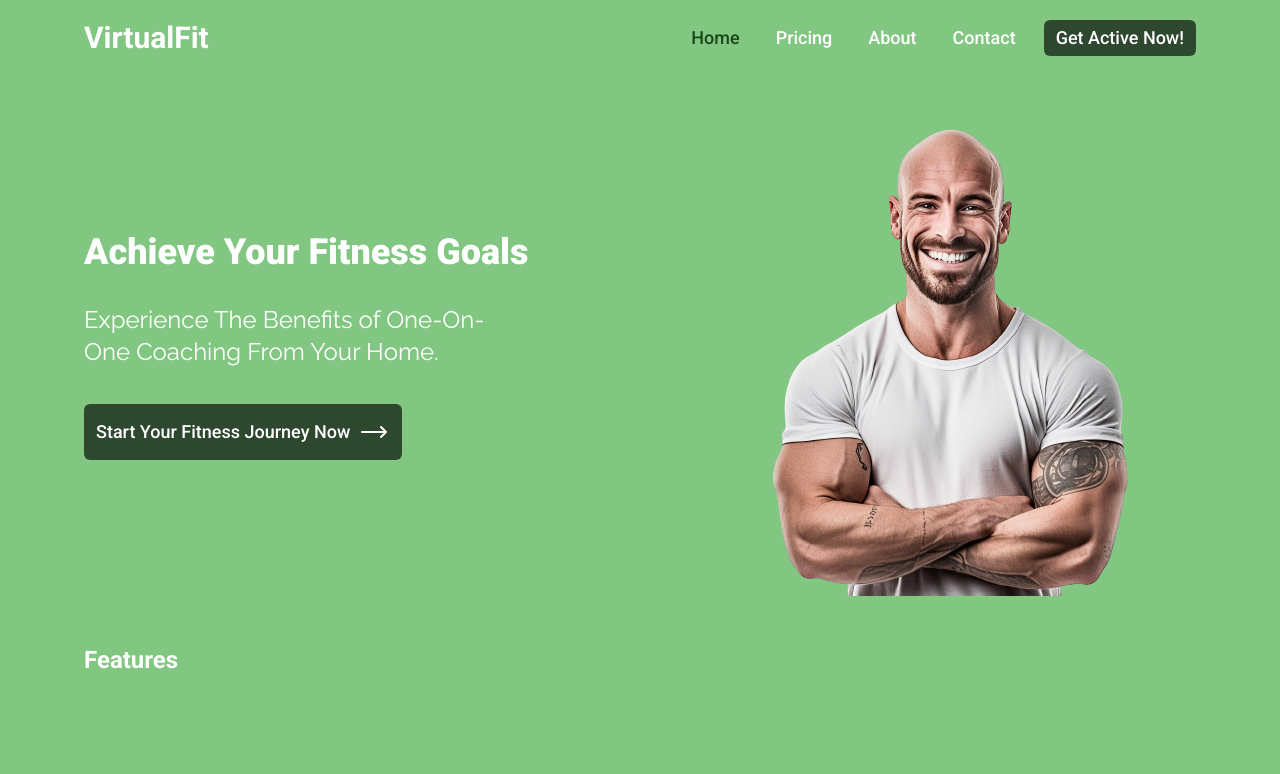
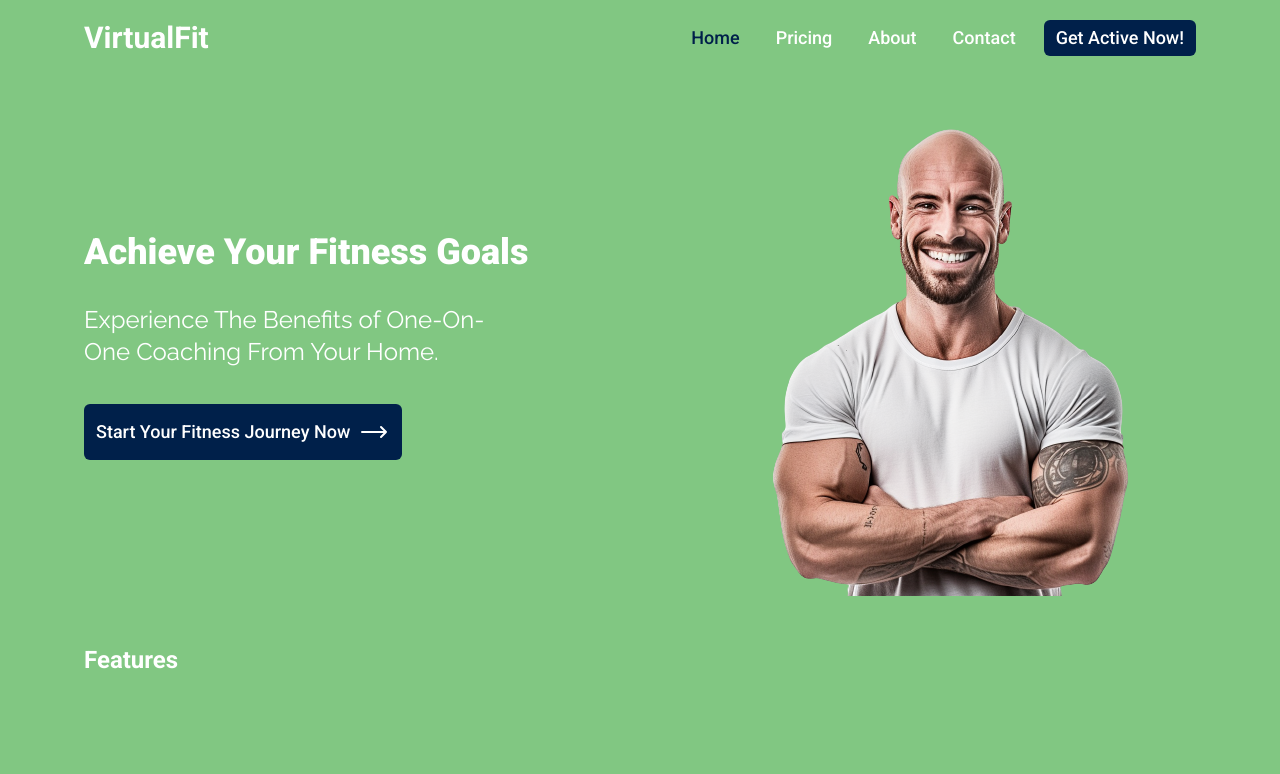
Before and after one commit to dave371/demo-1, a Next.js app: page / in a window 1280 px wide. Shown: the top 774 px of the page. Built offline with nearby package versions, Linux system fonts and the light colour scheme; what tailwindcss-debug-screens would draw is missing.

Commit message:
changed color scheme

```diff
--- a/tailwind.config.js
+++ b/tailwind.config.js
@@ -8,11 +8,11 @@ module.exports = {
   theme: {
     extend: {
       colors: {
-        primary: '#81C782',
-        secondary: '#2E472F',
-        alert: '#609461',
+        primary: '#FD5F00',
+        secondary: '#00204A',
+        alert: '#005792',
         'main-text-color': '#FFFFFF',
-        'accent-color': '#19471A',
+        'accent-color': '#00204A',
       },
     },
   },
```
